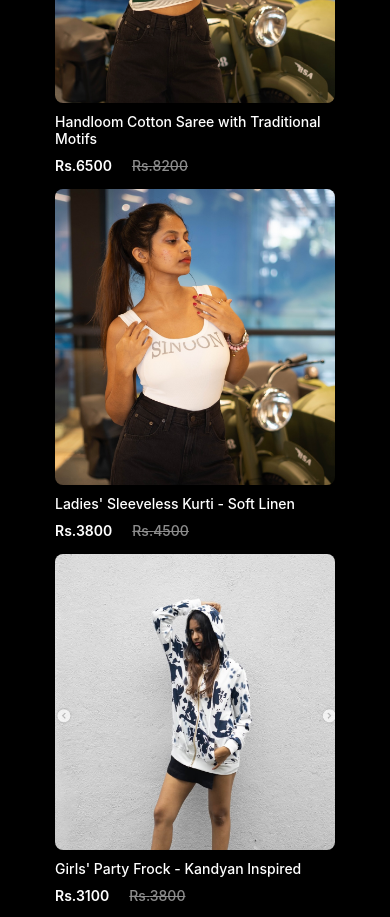
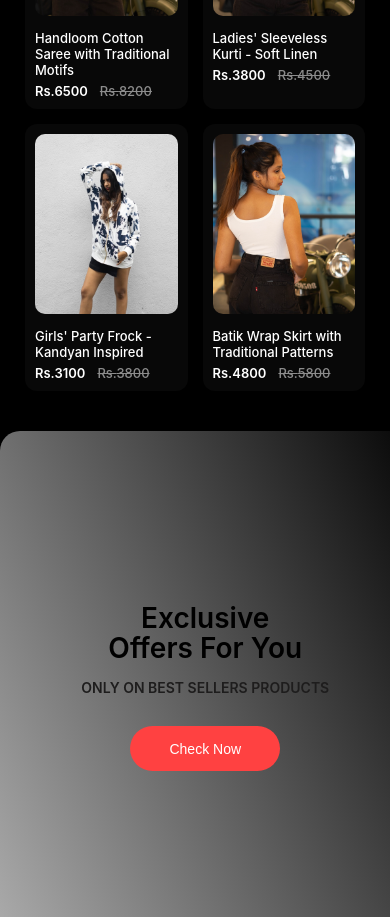
Before and after one commit to NimeshDeepamal/Adeaz-Website, a React (Create React App) app: page / in a window 390 px wide. Shown: the part 1020-1937 px from the top of the page. Built offline with nearby package versions, Linux system fonts and the light colour scheme.

Commit message:
style: make responsive website

```diff
--- a/src/Components/Footer/Footer.css
+++ b/src/Components/Footer/Footer.css
@@ -138,6 +138,9 @@
 }
 
 @media (max-width: 480px) {
+  .footer-logo{
+    height: 200px;
+  }
   .footer-links {
     flex-direction: column;
     gap: 15px;
--- a/src/Components/Items/Item.css
+++ b/src/Components/Items/Item.css
@@ -1,29 +1,38 @@
 .item {
-  width: 280px;
+  width: 100%;
+  max-width: 280px;
   cursor: pointer;
-  transition: transform 0.6s;
+  transition: transform 0.4s ease, box-shadow 0.4s ease;
+  display: flex;
+  flex-direction: column;
+  align-items: flex-start;
+  background: rgba(255, 255, 255, 0.03);
+  border-radius: 12px;
+  padding: 10px;
+  box-sizing: border-box;
 }
 
 .item img {
   width: 100%;
-  height: auto;
-  border-radius: 8px;
-  display: block;
+  height: 320px;
+  object-fit: cover;
+  border-radius: 10px;
+  transition: transform 0.4s ease;
 }
 
 .item p {
-  margin: 10px 0;
-  color: white;
+  margin: 10px 0 5px;
+  color: #ffffff;
   font-size: 18px;
   font-weight: 500;
-  /* text-align: center; */
+  text-align: left;
 }
 
 .item-prices {
   display: flex;
-  /* justify-content: ; */
-  gap: 20px;
+  gap: 12px;
   font-size: 18px;
+  align-items: center;
 }
 
 .item-price-new {
@@ -37,15 +46,20 @@
   text-decoration: line-through;
 }
 
-/* Hover effect */
+/* Hover Effects */
 .item:hover {
+  transform: scale(1.04);
+  box-shadow: 0 10px 25px rgba(255, 255, 255, 0.05);
+}
+
+.item:hover img {
   transform: scale(1.05);
 }
 
-/* Responsive Breakpoints */
-@media (max-width: 1280px) {
-  .item {
-    width: 220px;
+/* ======= Responsive Breakpoints ======= */
+@media (max-width: 1024px) {
+  .item img {
+    height: 260px;
   }
   .item p,
   .item-prices {
@@ -54,8 +68,18 @@
 }
 
 @media (max-width: 768px) {
-  .item {
-    width: 180px;
+  .item img {
+    height: 240px;
+  }
+  .item p,
+  .item-prices {
+    font-size: 15px;
+  }
+}
+
+@media (max-width: 600px) {
+  .item img {
+    height: 200px;
   }
   .item p,
   .item-prices {
@@ -63,14 +87,12 @@
   }
 }
 
-@media (max-width: 480px) {
-  .item {
-    width: 100%;
-    max-width: 280px;
-    margin: 0 auto;
+@media (max-width: 400px) {
+  .item img {
+    height: 180px;
   }
   .item p,
   .item-prices {
-    font-size: 14px;
+    font-size: 13px;
   }
 }
--- a/src/Components/Items/Item.jsx
+++ b/src/Components/Items/Item.jsx
@@ -1,4 +1,3 @@
-import React from 'react'
 import './Item.css'
 import { Link } from 'react-router-dom'
 
--- a/src/Components/NewCollection/NewCollection.css
+++ b/src/Components/NewCollection/NewCollection.css
@@ -4,11 +4,11 @@
   align-items: center;
   gap: 20px;
   margin-bottom: 100px;
-  padding: 0 20px; /* small side padding for mobile */
+  padding: 0 20px;
 }
 
 .new-collections h1 {
-  color: rgb(255, 255, 255);
+  color: #fff;
   font-size: 50px;
   font-weight: 600;
   margin-top: 20px;
@@ -25,44 +25,53 @@
 
 .collections {
   display: grid;
-  grid-template-columns: repeat(4, 1fr);
-  margin-top: 50px;
+  grid-template-columns: repeat(auto-fit, minmax(250px, 1fr));
   gap: 30px;
   width: 100%;
-  max-width: 1200px;
+  max-width: 1300px;
+  justify-items: center;
+  align-items: stretch;
 }
 
-/* Responsive breakpoints */
-
+/* Tablet View (3 cards) */
 @media (max-width: 1024px) {
   .new-collections h1 {
     font-size: 40px;
   }
 
   .collections {
-    grid-template-columns: repeat(3, 1fr);
+    grid-template-columns: repeat(3, minmax(200px, 1fr));
     gap: 25px;
   }
 }
 
+/* Mobile Landscape / Small Tablets (2 cards) */
 @media (max-width: 768px) {
   .new-collections h1 {
     font-size: 32px;
   }
 
   .collections {
-    grid-template-columns: repeat(2, 1fr);
+    grid-template-columns: repeat(2, minmax(160px, 1fr));
     gap: 20px;
   }
 }
 
+/* Small Mobile (images fit bottom nicely) */
 @media (max-width: 480px) {
   .new-collections h1 {
     font-size: 26px;
   }
 
   .collections {
-    grid-template-columns: 1fr;
+    grid-template-columns: repeat(2, 1fr);
     gap: 15px;
   }
+
+  .collections img {
+    object-fit: contain;
+    width: 100%;
+    height: auto;
+    align-self: end; /* image stays at bottom */
+  }
 }
--- a/src/Components/Offers/Offer.css
+++ b/src/Components/Offers/Offer.css
@@ -5,8 +5,10 @@
   margin: auto;
   margin-bottom: 100px;
   padding: 0 140px;
-  background: linear-gradient(to bottom left, #070707, #D8D8D8);
+  background: linear-gradient(to bottom left, #070707, #d8d8d8);
   gap: 30px;
+  border-radius: 20px;
+  align-items: center;
 }
 
 /* Left side */
@@ -18,7 +20,7 @@
 }
 
 .offers-left h1 {
-  color: rgb(0, 0, 0);
+  color: #000;
   font-size: 80px;
   font-weight: 600;
   margin: 0;
@@ -26,7 +28,7 @@
 }
 
 .offers-left p {
-  color: rgb(30, 29, 29);
+  color: #1e1d1d;
   font-size: 22px;
   font-weight: 600;
   margin-top: 15px;
@@ -59,19 +61,18 @@
 }
 
 .offers-right img {
-  margin-bottom: 75px;
   width: 100%;
+  max-width: 500px;
   border-radius: 20px;
-  max-width: 100%; /* ensure image doesn't overflow */
   height: auto;
+  margin-bottom: 50px;
 }
 
-/* Responsive media queries */
-
+/* ✅ Tablet and Large Screen — keep same layout but smaller sizes */
 @media (max-width: 1024px) {
   .offers {
-    width: 90%;
-    height: auto;
+    width: 85%;
+    height: 50vh;
     padding: 0 60px;
   }
 
@@ -90,28 +91,39 @@
   }
 
   .offers-right img {
-    width: 100%;
+    max-width: 420px;
+    margin-bottom: 40px;
   }
 }
 
+/* ✅ Mobile Screens — stack content & image moves to bottom */
 @media (max-width: 768px) {
   .offers {
     flex-direction: column;
-    height: auto;
-    padding: 20px 30px;
-    gap: 30px;
-  }
-
-  .offers-left, .offers-right {
-    flex: unset;
-    width: 100%;
+    align-items: center;
     justify-content: center;
-    align-items: center;
+    width: 90%;
+    height: 98vh;
+    padding: 40px 30px;
+    gap: 20px;
     text-align: center;
   }
 
+  .offers-left {
+    order: 1;
+    align-items: center;
+    margin-top: 60px;
+  }
+
+  .offers-right {
+    order: 2; /* image at bottom */
+    width: 100%;
+    display: flex;
+    justify-content: center;
+  }
+
   .offers-left h1 {
-    font-size: 40px;
+    font-size: 38px;
   }
 
   .offers-left p {
@@ -122,17 +134,22 @@
     width: 180px;
     height: 50px;
     font-size: 16px;
-    margin: 20px auto 0;
   }
 
   .offers-right img {
-    width: 100%;
-    max-width: 400px;
-    border-radius: 15px;
+    max-width: 350px;
+    margin-top: 40px; /* ✅ add space from top */
+    margin-bottom: 0;
   }
 }
 
+/* ✅ Small Mobile Devices */
 @media (max-width: 480px) {
+  .offers {
+    width: 95%;
+    padding: 30px 20px;
+  }
+
   .offers-left h1 {
     font-size: 28px;
   }
@@ -142,12 +159,13 @@
   }
 
   .offers-left button {
-    width: 140px;
+    width: 150px;
     height: 45px;
     font-size: 14px;
   }
 
   .offers-right img {
-    max-width: 300px;
+    max-width: 280px;
+    margin-top: 45px; /* ✅ ensures image doesn’t overlap */
   }
 }
--- a/src/Components/Popular/Popular.css
+++ b/src/Components/Popular/Popular.css
@@ -3,17 +3,16 @@
   flex-direction: column;
   align-items: center;
   gap: 10px;
-  height: 90vh;
-  margin: 0 30px 20px;
-  padding: 10px; /* Add some padding on small screens */
+  margin: 0 30px 40px;
+  padding: 10px;
 }
 
 .popular h1 {
-  color: rgb(255, 255, 255);
+  color: #fff;
   font-size: 50px;
   font-weight: 600;
   margin-top: 20px;
-  text-align: center; /* Center text on small screens */
+  text-align: center;
 }
 
 .popular hr {
@@ -21,19 +20,21 @@
   height: 6px;
   border-radius: 10px;
   background: #cbcbcb;
-  margin: 0 auto;
+  margin: 10px auto;
 }
 
-.popular-item {
+/* ✅ Smart responsive grid that fills space dynamically */
+.popular-grid {
   margin-top: 50px;
-  display: flex;
+  display: grid;
+  grid-template-columns: repeat(auto-fill, minmax(250px, 1fr));
   gap: 30px;
-  flex-wrap: wrap; /* allow wrapping */
-  justify-content: center; /* center items */
+  width: 100%;
+  justify-items: center;
+  align-items: stretch;
 }
 
-/* Responsive Media Queries */
-
+/* Tablet */
 @media (max-width: 1024px) {
   .popular h1 {
     font-size: 40px;
@@ -43,15 +44,16 @@
     width: 150px;
   }
 
-  .popular-item {
-    gap: 20px;
+  .popular-grid {
+    grid-template-columns: repeat(auto-fill, minmax(220px, 1fr));
+    gap: 25px;
   }
 }
 
+/* Mobile Landscape */
 @media (max-width: 768px) {
   .popular {
-    height: auto; /* allow height to adjust */
-    margin: 0 15px 20px;
+    margin: 0 15px 30px;
   }
 
   .popular h1 {
@@ -63,12 +65,13 @@
     height: 5px;
   }
 
-  .popular-item {
-    flex-direction: column; /* stack items vertically */
+  .popular-grid {
+    grid-template-columns: repeat(auto-fill, minmax(180px, 1fr));
     gap: 20px;
   }
 }
 
+/* ✅ Mobile Portrait — always show grid (2 cards per row) */
 @media (max-width: 480px) {
   .popular h1 {
     font-size: 26px;
@@ -79,7 +82,18 @@
     height: 4px;
   }
 
-  .popular-item {
+  .popular-grid {
+    display: grid;
+    grid-template-columns: repeat(2, 1fr); /* ✅ 2 per row */
     gap: 15px;
+    width: 100%;
   }
 }
+
+/* Very Small Screens (e.g., 320px phones) */
+@media (max-width: 360px) {
+  .popular-grid {
+    grid-template-columns: repeat(2, 1fr); /* still 2 columns */
+    gap: 12px;
+  }
+}
--- a/src/Components/Popular/Popular.jsx
+++ b/src/Components/Popular/Popular.jsx
@@ -6,12 +6,19 @@ import Item from '../Items/Item'
 const Popular = () => {
   return (
     <div className='popular'>
-      <h1>Popular in women</h1>
+      <h1>Popular in Women</h1>
       <hr />
-      <div className="popular-item">
-        {data_product.map((item,i)=>{
-            return <Item key={i} id={item.id} name={item.name} image={item.image} new_price={item.new_price} old_price={item.old_price}/>
-        })}
+      <div className="popular-grid">
+        {data_product.map((item, i) => (
+          <Item
+            key={i}
+            id={item.id}
+            name={item.name}
+            image={item.image}
+            new_price={item.new_price}
+            old_price={item.old_price}
+          />
+        ))}
       </div>
     </div>
   )
--- a/src/Components/RelatedProducts/RelatedProducts.jsx
+++ b/src/Components/RelatedProducts/RelatedProducts.jsx
@@ -1,7 +1,7 @@
-import React from 'react'
-import './RelatedProducts.css'
-import data_product from '../Assets/data'
-import Item from '../Items/Item'
+import React from 'react';
+import './RelatedProducts.css';
+import data_product from '../Assets/data';
+import Item from '../Items/Item';
 
 const RelatedProducts = () => {
   return (
@@ -9,12 +9,19 @@ const RelatedProducts = () => {
       <h1>Related Products</h1>
       <hr />
       <div className="relatedproducts-item">
-        {data_product.map((item,i)=>{
-            return <Item key={i} id={item.id} name={item.name} image={item.image} new_price={item.new_price} old_price={item.old_price}/>
-        })}
+        {data_product.map((item, i) => (
+          <Item
+            key={i}
+            id={item.id}
+            name={item.name}
+            image={item.image}
+            new_price={item.new_price}
+            old_price={item.old_price}
+          />
+        ))}
       </div>
     </div>
-  )
-}
+  );
+};
 
-export default RelatedProducts
+export default RelatedProducts;
```
Also changed, not shown: src/Components/NewsLetter/NewsLetter.css (+52 -23 lines), src/Components/RelatedProducts/RelatedProducts.css (+21 -16 lines), src/Pages/CSS/ShopCategory.css (+98 -7 lines).
